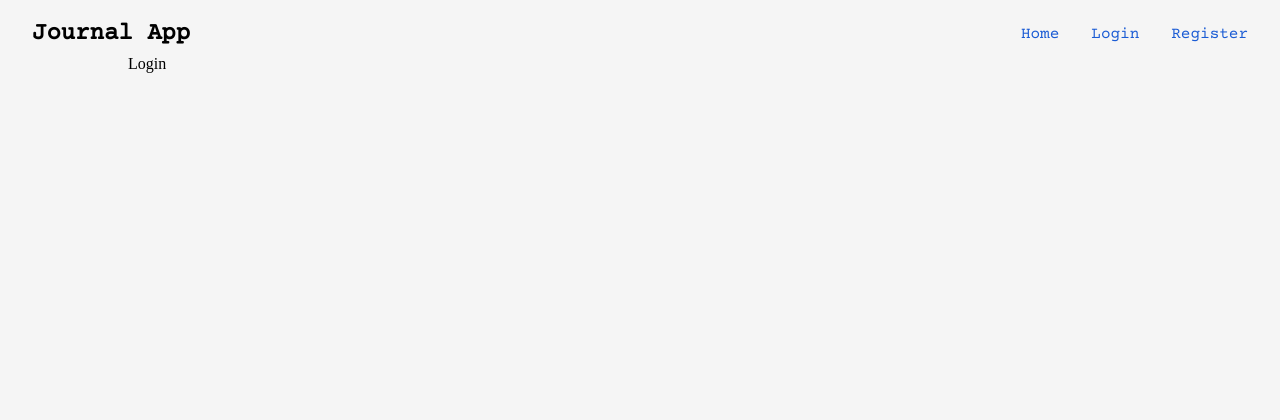
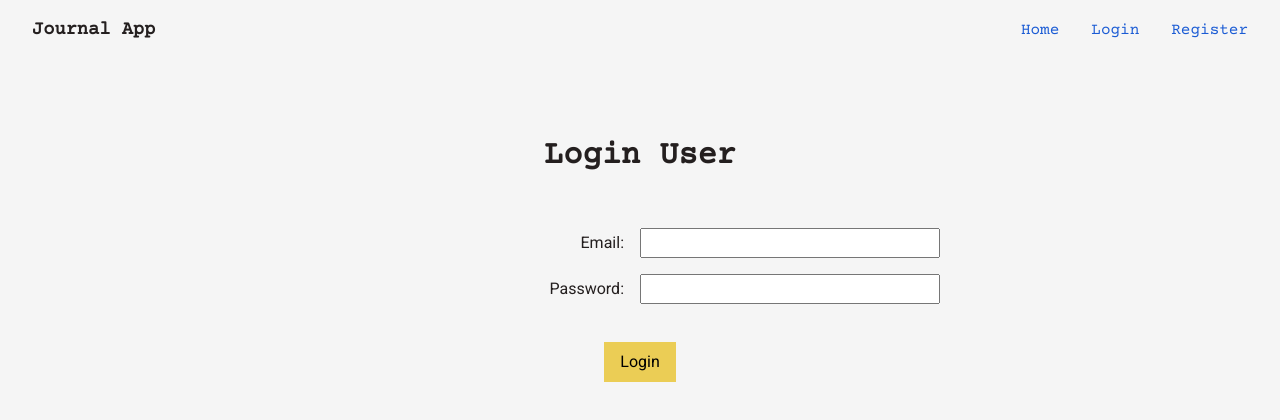
Before and after one commit to GuRuGuMaWaRu/journal-app, a React (Create React App) app in the folder client/: page /login in a window 1280 px wide. Shown: the top 420 px of the page. Built offline with nearby package versions, Linux system fonts and the light colour scheme.

Commit message:
Client --- style login form

```diff
--- a/client/src/components/layout/Navbar.js
+++ b/client/src/components/layout/Navbar.js
@@ -6,7 +6,7 @@ import "./Navbar.css";
 const Navbar = () => {
   return (
     <nav className="navbar">
-      <h1 className="nav-title">Journal App</h1>
+      <h3 className="nav-title">Journal App</h3>
       <div className="nav-items">
         <Link to="/" className="nav-item">
           Home
--- /dev/null
+++ b/client/src/components/pages/Login.css
@@ -0,0 +1,35 @@
+.login-title {
+  text-align: center;
+  padding-top: 5rem;
+  padding-bottom: 3rem;
+}
+
+.form {
+  display: grid;
+  place-items: center;
+}
+
+.form-group {
+  display: grid;
+  grid-template-columns: repeat(2, 1fr);
+  margin-bottom: 1rem;
+}
+
+.form-label {
+  display: flex;
+  justify-content: flex-end;
+  align-items: center;
+  margin-right: 1rem;
+}
+
+.form-input {
+  width: 300px;
+}
+
+.form-btn {
+  margin-top: 1.4rem;
+  padding: 0.5rem 1rem;
+  border: none;
+  background-color: rgb(235, 205, 85);
+  cursor: pointer;
+}
--- a/client/src/components/pages/Login.js
+++ b/client/src/components/pages/Login.js
@@ -1,7 +1,29 @@
 import React from "react";
+import "./Login.css";
 
 const Login = () => {
-  return <div>Login</div>;
+  return (
+    <div>
+      <h1 className="login-title">Login User</h1>
+      <form className="form">
+        <div className="form-group">
+          <label className="form-label" htmlFor="email">
+            Email:
+          </label>
+          <input className="form-input" type="email" name="email"></input>
+        </div>
+        <div className="form-group">
+          <label className="form-label" htmlFor="password">
+            Password:
+          </label>
+          <input className="form-input" type="password" name="password"></input>
+        </div>
+        <button className="form-btn" type="submit">
+          Login
+        </button>
+      </form>
+    </div>
+  );
 };
 
 export default Login;
--- a/client/src/index.css
+++ b/client/src/index.css
@@ -4,6 +4,7 @@
   --title-font: "Courier Prime", monospace;
   --text-font: "Roboto", sans-serif;
 
+  --color-text: rgb(36, 31, 31);
   --color-body-bg: whitesmoke;
   --color-nav-item: rgb(26, 91, 212);
 }
@@ -17,13 +18,13 @@ h4 {
   font-family: var(--title-font);
 }
 
-p,
-article {
+body {
   font-family: var(--text-font);
 }
 
 /* Colors */
 body {
+  color: var(--color-text);
   background-color: var(--color-body-bg);
 }
 
```
